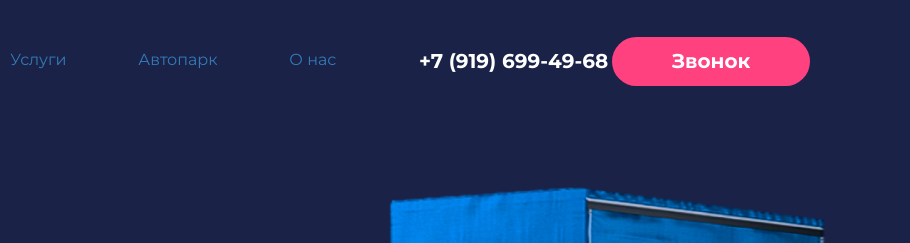
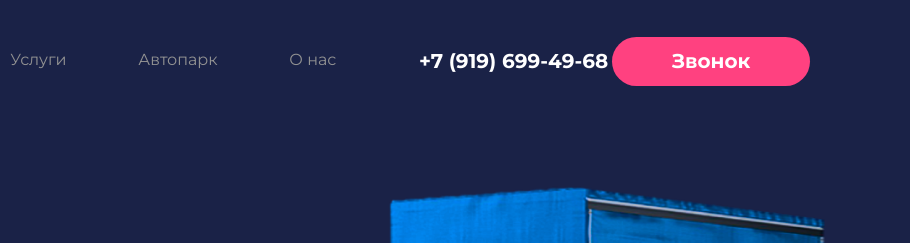
Before and after one commit to gruzzzchiki/-, a plain HTML site: page index.html in a window 1280 px wide. Shown: the top 243 px of the page, 370-1280 px from the left. Drawn offline with nearby package versions, Linux system fonts and the light colour scheme; a web font is replaced by a local one.

Commit message:
Update main.css

```diff
--- a/css/main.css
+++ b/css/main.css
@@ -10,7 +10,7 @@ a {
     background-color: #1A2247;
 }
 
-.header li {
+.header li a{
     color: #929292;
 }
 
```
